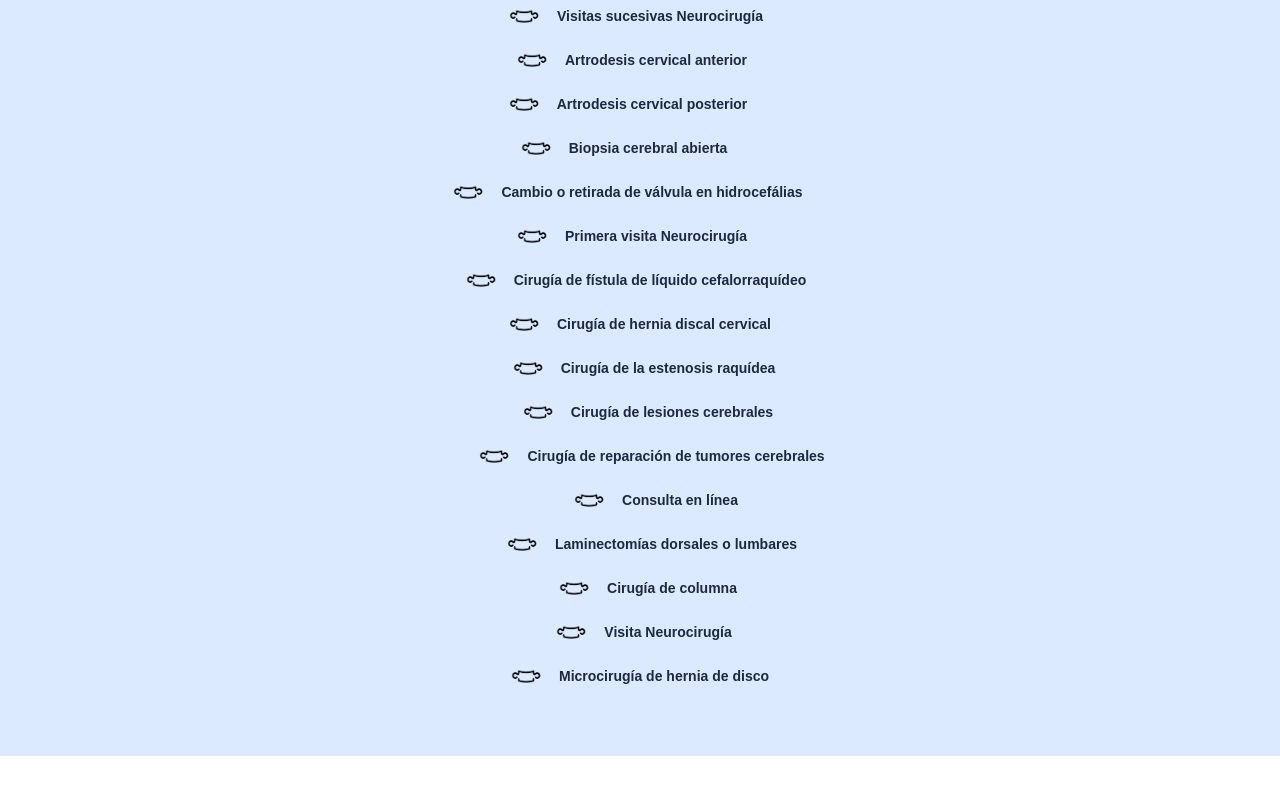
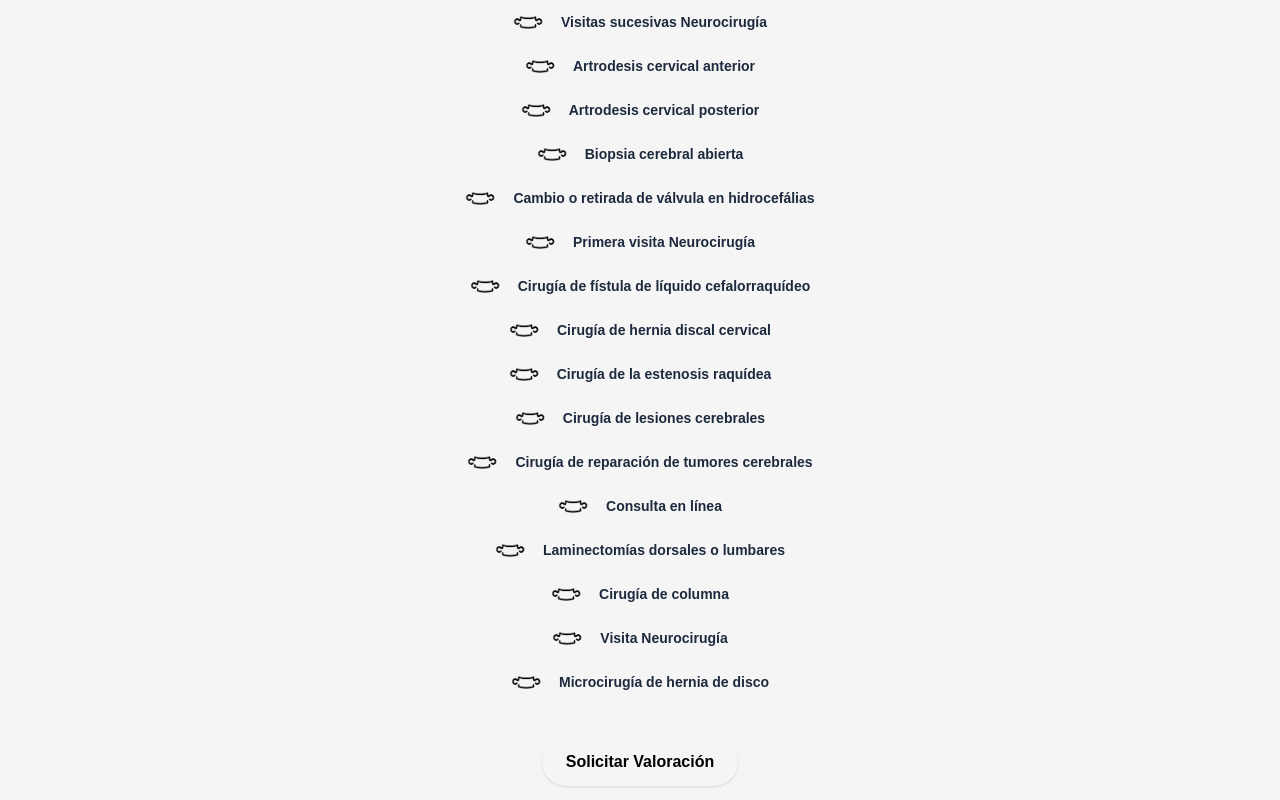
Before and after one commit to Abetar/neurochoel, a Next.js app: page / in a window 1280 px wide. Shown: the part 1700-2500 px from the top of the page. Built offline with nearby package versions, Linux system fonts and the light colour scheme.

Commit message:
Update ServiceSection.tsx

```diff
--- a/app/components/ServiceSection.tsx
+++ b/app/components/ServiceSection.tsx
@@ -1,6 +1,6 @@
 'use client'
 
-import React from 'react'
+import { motion } from 'framer-motion'
 
 interface SpineSectionProps {
   servicios: string[]
@@ -9,32 +9,46 @@ interface SpineSectionProps {
 
 const offset = [0, -1, -2, -3, -4, -3, -2, -1, 0, 1, 2, 3, 4, 3, 2, 1, 0]
 
-const SpineSection: React.FC<SpineSectionProps> = ({ servicios, titulo = 'Servicios' }) => {
+export default function SpineSection({ servicios, titulo = 'Servicios' }: SpineSectionProps) {
   return (
-        <section className="relative py-16 px-4 flex justify-center items-center flex-col bg-blue-100" id = "servicios">
-            <h2 className="text-3xl font-bold text-blue-800 mb-10 text-center z-10">{titulo}</h2>
+    <section className="relative py-16 px-4 flex justify-center items-center flex-col bg-[#f5f5f5] text-[#0f0e17]" id="servicios">
+      <h2 className="text-4xl font-serif text-center mb-10 border-b-2 border-gold inline-block">
+        {titulo}
+      </h2>
 
       <div className="relative w-full max-w-3xl flex flex-col items-center gap-3">
-                {/* Lista de vértebras con servicios */}
         {servicios.map((servicio, i) => (
-                    <div
+          <motion.div
             key={i}
-                        className="flex items-center gap-4 z-10 w-full justify-center hover:scale-105 transition-transform duration-300 ease-in-out"
+            className="flex items-center gap-4 w-full justify-center hover:scale-105 transition-transform duration-300 ease-in-out"
             style={{ transform: `translateX(${offset[i % offset.length] * 4}px)` }}
+            initial={{ opacity: 0, x: -20 }}
+            whileInView={{ opacity: 1, x: 0 }}
+            transition={{ duration: 0.4, delay: i * 0.05 }}
+            viewport={{ once: true }}
           >
             <img
               src="/vertebra_icon.png"
               alt="Vértebra"
               className="w-8 h-8 object-contain"
             />
-                        <span className="text-sm font-semibold text-slate-800 text-left md:text-left text-center break-words max-w-[220px] md:max-w-none">
+            <span className="text-sm font-semibold text-slate-800 text-left break-words max-w-[220px] md:max-w-none">
               {servicio}
             </span>
+          </motion.div>
+        ))}
       </div>
-                ))}
+
+      <div className="text-center mt-10">
+        <a
+          href="https://wa.me/521XXXXXXXXXX"
+          target="_blank"
+          rel="noopener noreferrer"
+          className="inline-block bg-gold text-black py-3 px-6 rounded-full font-semibold shadow hover:bg-[#caa835] transition"
+        >
+          Solicitar Valoración
+        </a>
       </div>
     </section>
   )
 }
-
-export default SpineSection
```
Lines whose indentation alone changed are shown as unchanged.
